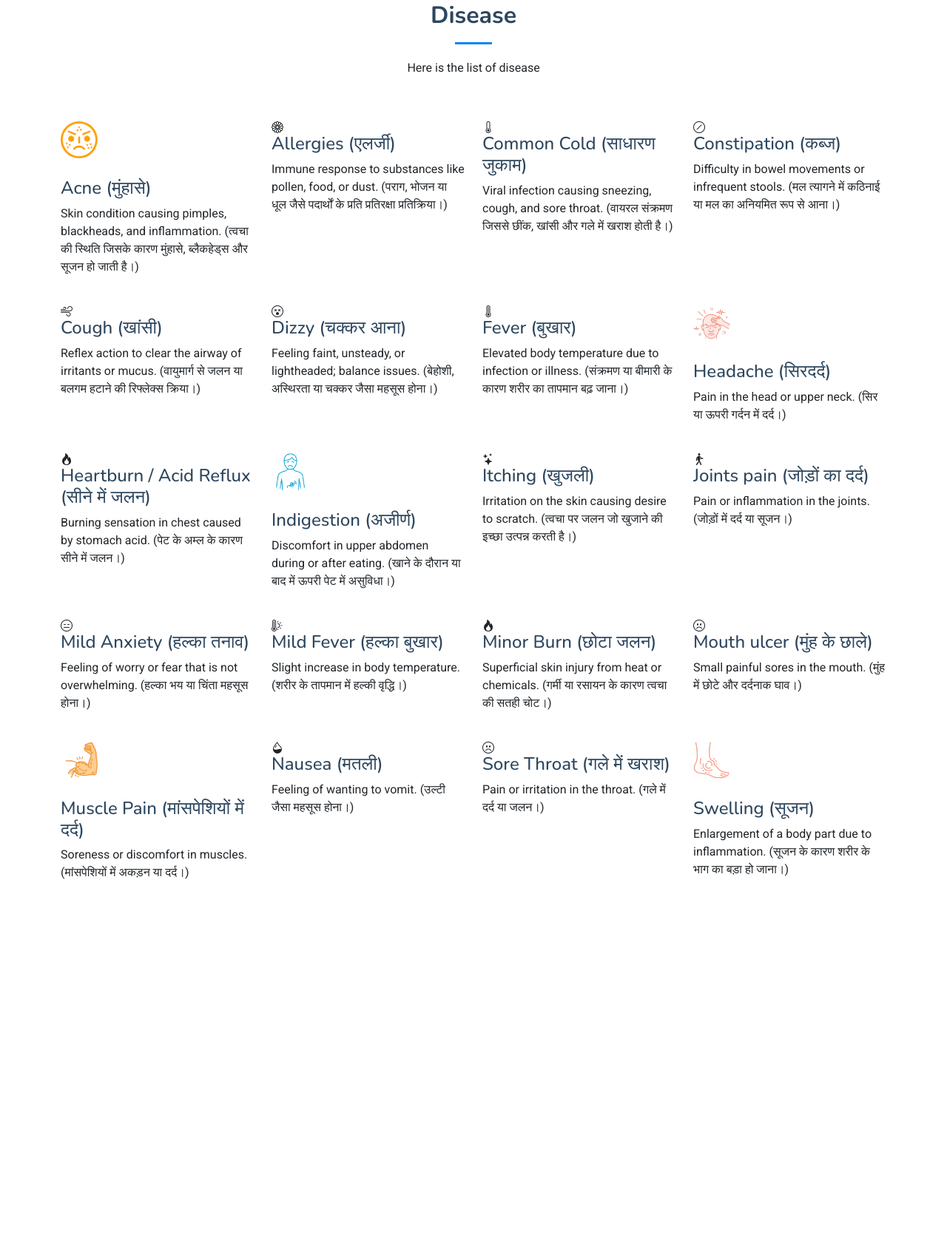
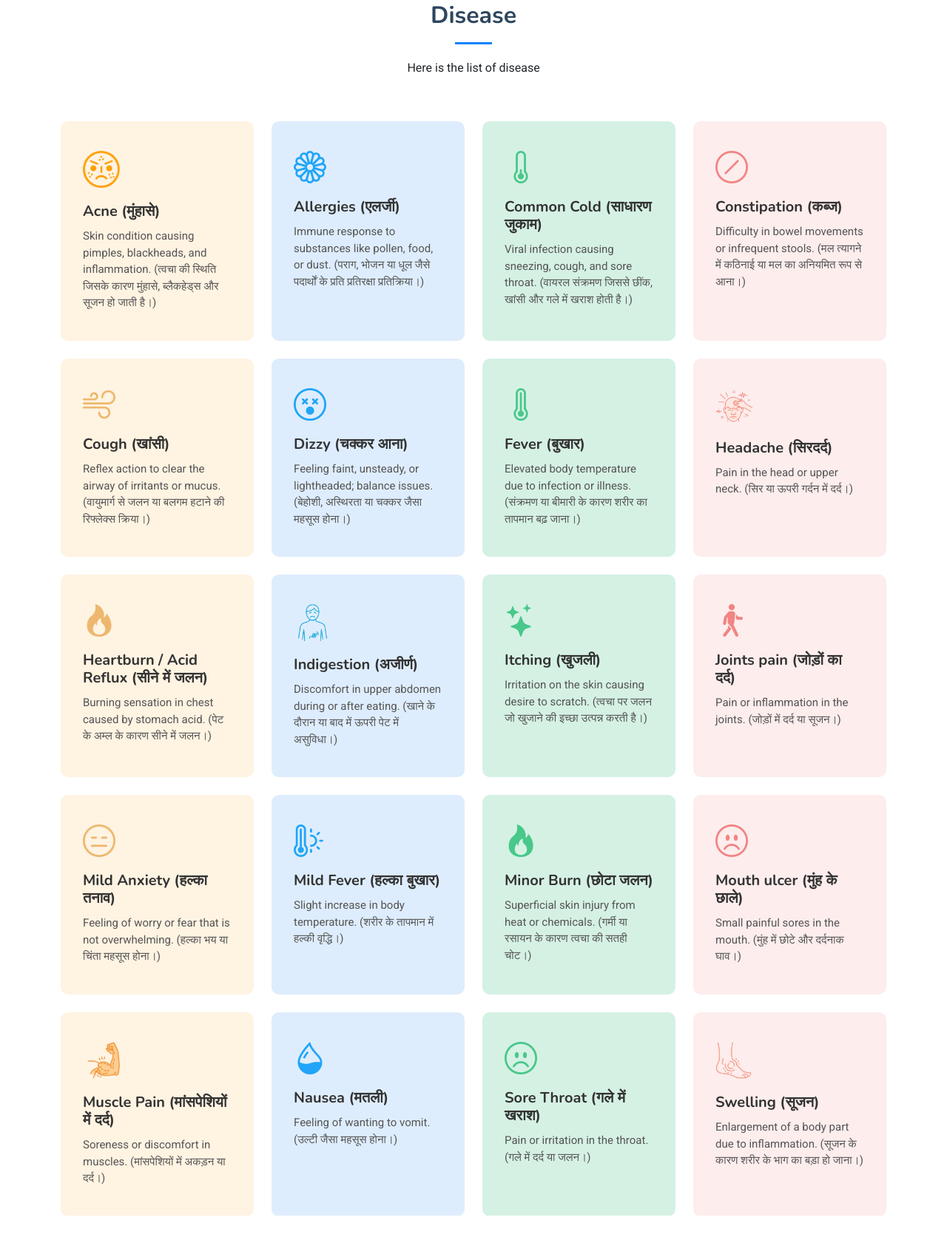
Before and after one commit to sumitrathor1/Medi-mind, a PHP site: page /single-symptoms-disease in a window 1280 px wide. Shown: the part 106-1810 px from the top of the page at 74% size. Before the commit the page ends 1295 px from the top, so only its background shows below. Run offline with PHP 8.4, Linux system fonts and the light colour scheme.

Commit message:
Change in css

```diff
--- a/assets/css/main.css
+++ b/assets/css/main.css
@@ -1,9 +1,11 @@
 
+/* Fonts */
 :root {
-  --default-font: "Roboto",  system-ui, -apple-system, "Segoe UI", Roboto, "Helvetica Neue", Arial, "Noto Sans", "Liberation Sans", sans-serif, "Apple Color Emoji", "Segoe UI Emoji", "Segoe UI Symbol", "Noto Color Emoji";
-  --heading-font: "Nunito",  sans-serif;
-  --nav-font: "Inter",  sans-serif;
-}
+  --default-font: "Roboto", system-ui, -apple-system, "Segoe UI", Roboto, "Helvetica Neue", Arial, "Noto Sans", "Liberation Sans", sans-serif, "Apple Color Emoji", "Segoe UI Emoji", "Segoe UI Symbol", "Noto Color Emoji";
+  --heading-font: "Nunito", sans-serif;
+  --nav-font: "Inter", sans-serif;
+}
+
 
 :root {
   --background-color: #ffffff;
@@ -23,6 +25,7 @@
   --nav-dropdown-hover-color: #0d83fd;
 }
 
+
 .light-background {
   --background-color: #f3f9ff;
   --surface-color: #ffffff;
@@ -36,11 +39,14 @@
   --contrast-color: #ffffff;
 }
 
-
+/* Smooth scroll */
 :root {
   scroll-behavior: smooth;
 }
 
+/*--------------------------------------------------------------
+# General Styling & Shared Classes
+--------------------------------------------------------------*/
 body {
   color: var(--default-color);
   background-color: var(--background-color);
@@ -68,6 +74,8 @@ h6 {
   font-family: var(--heading-font);
 }
 
+/* PHP Email Form Messages
+------------------------------*/
 .php-email-form .error-message {
   display: none;
   background: #df1529;
@@ -118,6 +126,9 @@ h6 {
   }
 }
 
+/*--------------------------------------------------------------
+# Global Header
+--------------------------------------------------------------*/
 .header {
   --background-color: rgba(255, 255, 255, 0);
   color: var(--default-color);
@@ -198,7 +209,10 @@ h6 {
   }
 }
 
-
+/*--------------------------------------------------------------
+# Navigation Menu
+--------------------------------------------------------------*/
+/* Navmenu - Desktop */
 @media (min-width: 1200px) {
   .navmenu {
     padding: 0;
@@ -305,7 +319,7 @@ h6 {
   }
 }
 
-
+/* Navmenu - Mobile */
 @media (max-width: 1199px) {
   .mobile-nav-toggle {
     color: var(--nav-color);
@@ -432,6 +446,9 @@ h6 {
   }
 }
 
+/*--------------------------------------------------------------
+# Global Footer
+--------------------------------------------------------------*/
 .footer {
   color: var(--default-color);
   background-color: var(--background-color);
@@ -546,6 +563,9 @@ h6 {
   font-size: 13px;
 }
 
+/*--------------------------------------------------------------
+# Scroll Top Button
+--------------------------------------------------------------*/
 .scroll-top {
   position: fixed;
   visibility: hidden;
@@ -577,12 +597,18 @@ h6 {
   bottom: 15px;
 }
 
+/*--------------------------------------------------------------
+# Disable aos animation delay on mobile devices
+--------------------------------------------------------------*/
 @media screen and (max-width: 768px) {
   [data-aos-delay] {
     transition-delay: 0 !important;
   }
 }
 
+/*--------------------------------------------------------------
+# Global Page Titles & Breadcrumbs
+--------------------------------------------------------------*/
 .page-title {
   color: var(--default-color);
   background-color: var(--background-color);
@@ -619,6 +645,9 @@ h6 {
   color: color-mix(in srgb, var(--default-color), transparent 70%);
 }
 
+/*--------------------------------------------------------------
+# Global Sections
+--------------------------------------------------------------*/
 section,
 .section {
   color: var(--default-color);
@@ -636,6 +665,9 @@ section,
   }
 }
 
+/*--------------------------------------------------------------
+# Global Section Titles
+--------------------------------------------------------------*/
 .section-title {
   text-align: center;
   padding-bottom: 60px;
@@ -667,8 +699,12 @@ section,
   margin-bottom: 0;
 }
 
+/*--------------------------------------------------------------
+# Hero Section
+--------------------------------------------------------------*/
 .hero {
   position: relative;
+  padding-top: 160px;
   background: linear-gradient(135deg, color-mix(in srgb, var(--accent-color), transparent 95%) 50%, color-mix(in srgb, var(--accent-color), transparent 98%) 25%, transparent 50%);
 }
 
@@ -908,6 +944,9 @@ section,
   }
 }
 
+/*--------------------------------------------------------------
+# About Section
+--------------------------------------------------------------*/
 .about .about-meta {
   color: var(--accent-color);
   font-weight: 600;
@@ -1095,6 +1134,9 @@ section,
   }
 }
 
+/*--------------------------------------------------------------
+# Features Section
+--------------------------------------------------------------*/
 .features .nav-tabs {
   border: 0;
   background-color: color-mix(in srgb, var(--default-color), transparent 96%);
@@ -1207,18 +1249,21 @@ section,
   margin-bottom: 0;
 }
 
-.features-cards {
+/*--------------------------------------------------------------
+# Features Cards Section
+--------------------------------------------------------------*/
+.disease-cards {
   --default-color: #555;
   --heading-color: #333;
 }
 
-.features-cards .feature-box {
+.disease-cards .disease-box {
   height: 100%;
   padding: 40px 30px;
   border-radius: 10px;
 }
 
-.features-cards .feature-box i {
+.disease-cards .disease-box i {
   font-size: 44px;
   display: inline-block;
   line-height: 0;
@@ -1226,49 +1271,52 @@ section,
   margin-bottom: 20px;
 }
 
-.features-cards .feature-box h4 {
+.disease-cards .disease-box h4 {
   font-size: 20px;
   font-weight: 700;
   margin: 0 0 10px 0;
 }
 
-.features-cards .feature-box p {
+.disease-cards .disease-box p {
   font-size: 15px;
   margin-bottom: 0;
 }
 
-.features-cards .feature-box.orange {
+.disease-cards .disease-box.orange {
   background-color: #fff3e2;
 }
 
-.features-cards .feature-box.orange i {
+.disease-cards .disease-box.orange i {
   color: #edb86e;
 }
 
-.features-cards .feature-box.blue {
+.disease-cards .disease-box.blue {
   background-color: #deedfd;
 }
 
-.features-cards .feature-box.blue i {
+.disease-cards .disease-box.blue i {
   color: #20a5f8;
 }
 
-.features-cards .feature-box.green {
+.disease-cards .disease-box.green {
   background-color: #d5f1e4;
 }
 
-.features-cards .feature-box.green i {
+.disease-cards .disease-box.green i {
   color: #48c88a;
 }
 
-.features-cards .feature-box.red {
+.disease-cards .disease-box.red {
   background-color: #fdeded;
 }
 
-.features-cards .feature-box.red i {
+.disease-cards .disease-box.red i {
   color: #f28484;
 }
 
+/*--------------------------------------------------------------
+# Features 2 Section
+--------------------------------------------------------------*/
 .features-2 .feature-item .feature-icon {
   width: 60px;
   height: 60px;
@@ -1324,6 +1372,9 @@ section,
   }
 }
 
+/*--------------------------------------------------------------
+# Call To Action Section
+--------------------------------------------------------------*/
 .call-to-action .container {
   background: var(--accent-color);
   color: var(--contrast-color);
@@ -1485,6 +1536,9 @@ section,
   }
 }
 
+/*--------------------------------------------------------------
+# Clients Section
+--------------------------------------------------------------*/
 .clients .swiper-slide img {
   opacity: 0.5;
   transition: 0.3s;
@@ -1516,6 +1570,9 @@ section,
   background-color: var(--accent-color);
 }
 
+/*--------------------------------------------------------------
+# Testimonials Section
+--------------------------------------------------------------*/
 .testimonials .testimonial-item {
   background-color: var(--surface-color);
   box-shadow: 0px 2px 30px rgba(0, 0, 0, 0.08);
@@ -1580,6 +1637,9 @@ section,
   padding: 0;
 }
 
+/*--------------------------------------------------------------
+# Stats Section
+--------------------------------------------------------------*/
 .stats .stats-item {
   padding: 30px;
   width: 100%;
@@ -1616,6 +1676,9 @@ section,
   font-weight: 500;
 }
 
+/*--------------------------------------------------------------
+# Services Section
+--------------------------------------------------------------*/
 .services .service-card {
   height: 100%;
   padding: 30px;
@@ -1683,6 +1746,9 @@ section,
   transform: translateX(5px);
 }
 
+/*--------------------------------------------------------------
+# Pricing Section
+--------------------------------------------------------------*/
 .pricing .pricing-card {
   height: 100%;
   padding: 2rem;
@@ -1819,6 +1885,9 @@ section,
   background: color-mix(in srgb, var(--accent-color), transparent 15%);
 }
 
+/*--------------------------------------------------------------
+# Faq Section
+--------------------------------------------------------------*/
 .faq .faq-title {
   font-size: 2.5rem;
   font-weight: 700;
@@ -1912,6 +1981,9 @@ section,
   color: var(--accent-color);
 }
 
+/*--------------------------------------------------------------
+# Call To Action 2 Section
+--------------------------------------------------------------*/
 .call-to-action-2 {
   padding: 80px 0;
 }
@@ -1949,6 +2021,9 @@ section,
   border-color: var(--contrast-color);
 }
 
+/*--------------------------------------------------------------
+# Contact Section
+--------------------------------------------------------------*/
 .contact .info-box {
   background-color: var(--accent-color);
   color: var(--contrast-color);
@@ -2100,6 +2175,9 @@ section,
   background-color: color-mix(in srgb, var(--accent-color), var(--contrast-color) 20%);
 }
 
+/*--------------------------------------------------------------
+# Service Details Section
+--------------------------------------------------------------*/
 .service-details .service-box {
   background-color: var(--surface-color);
   padding: 20px;
--- a/assets/pages/_page-head.php
+++ b/assets/pages/_page-head.php
@@ -8,8 +8,10 @@ function header_path($basepath) {
     <meta name="robots" content="noindex, nofollow">
 
     <!-- Favicons -->
-    <link href="' . $basepath . 'assets/img/favicon/favicon.ico" rel="icon">
-    <link href="' . $basepath . 'assets/img/favicon/apple-touch-icon.png" rel="apple-touch-icon">
+    <link rel="apple-touch-icon" sizes="180x180" href="' . $basepath . 'assets/img/apple-touch-icon.png">
+    <link rel="icon" type="image/png" sizes="32x32" href="' . $basepath . 'assets/img/favicon-32x32.png">
+    <link rel="icon" type="image/png" sizes="16x16" href="' . $basepath . 'assets/img/favicon-16x16.png">
+    <link rel="icon" href="' . $basepath . 'assets/img/favicon/favicon.ico">
     <link rel="manifest" href="' . $basepath . 'assets/img/favicon/site.webmanifest">
 
     <!-- Fonts -->
@@ -22,8 +24,10 @@ function header_path($basepath) {
     <!-- Vendor CSS Files -->
     <link href="' . $basepath . 'vendors/bootstrap/css/bootstrap.min.css" rel="stylesheet">
     <link href="' . $basepath . 'vendors/bootstrap-icons/bootstrap-icons.css" rel="stylesheet">
+    <link href="' . $basepath . 'vendors/aos/aos.css" rel="stylesheet">
     <link href="' . $basepath . 'vendors/glightbox/css/glightbox.min.css" rel="stylesheet">
     <link href="' . $basepath . 'vendors/swiper/swiper-bundle.min.css" rel="stylesheet">
+    <link href="https://cdnjs.cloudflare.com/ajax/libs/font-awesome/6.0.0/css/all.min.css" rel="stylesheet">
 
     <!-- Main CSS File -->
     <link href="' . $basepath . 'assets/css/main.css" rel="stylesheet">
--- a/single-symptoms-disease/index.php
+++ b/single-symptoms-disease/index.php
@@ -23,7 +23,6 @@ if (isset($_GET['id'])) {
     include "../assets/pages/_page-head.php";
     header_path('../');
     ?>
-    <link rel="stylesheet" href="../assets/css/main.css">
 
     <title>Single Symptoms Disease | Medi-Mind</title>
     <style>
```
